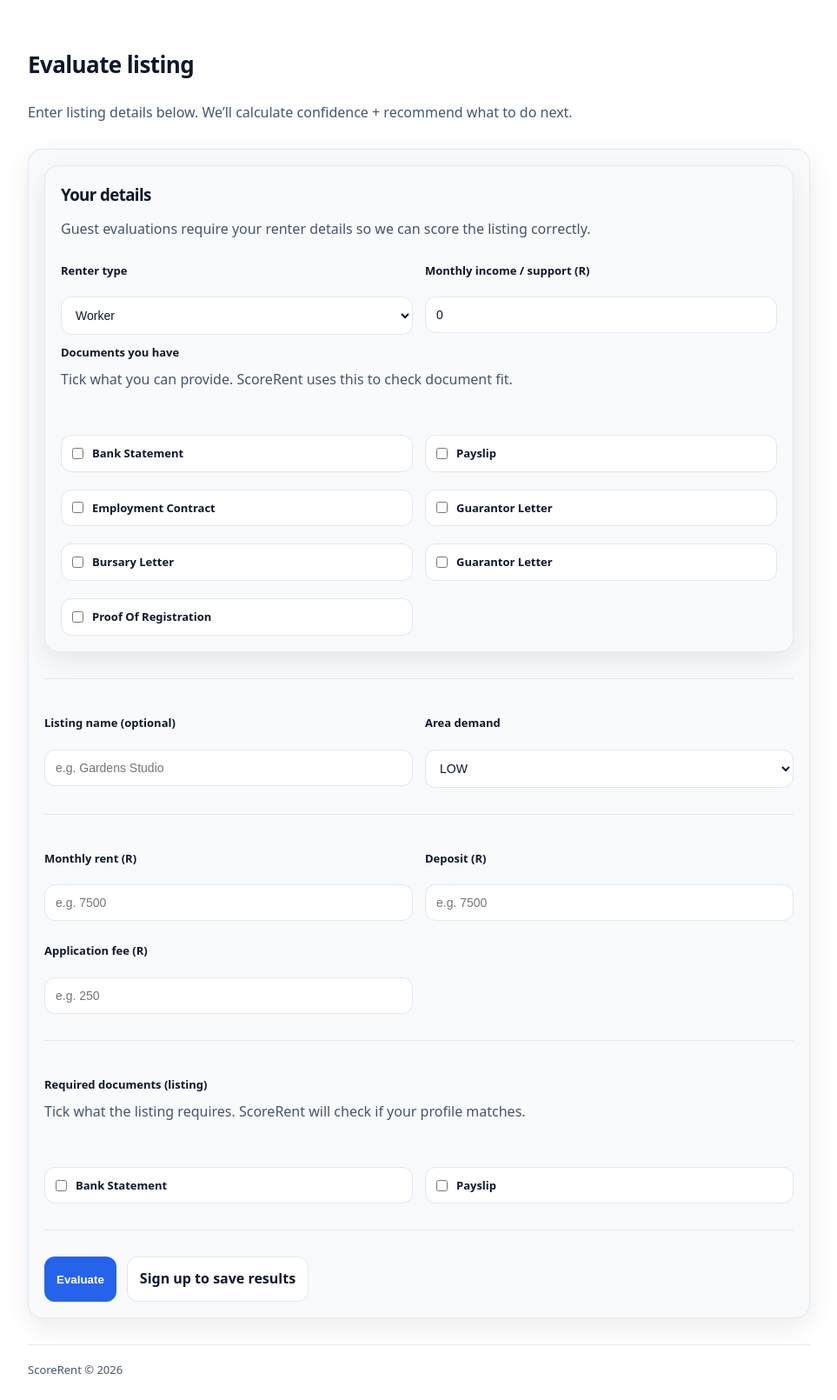
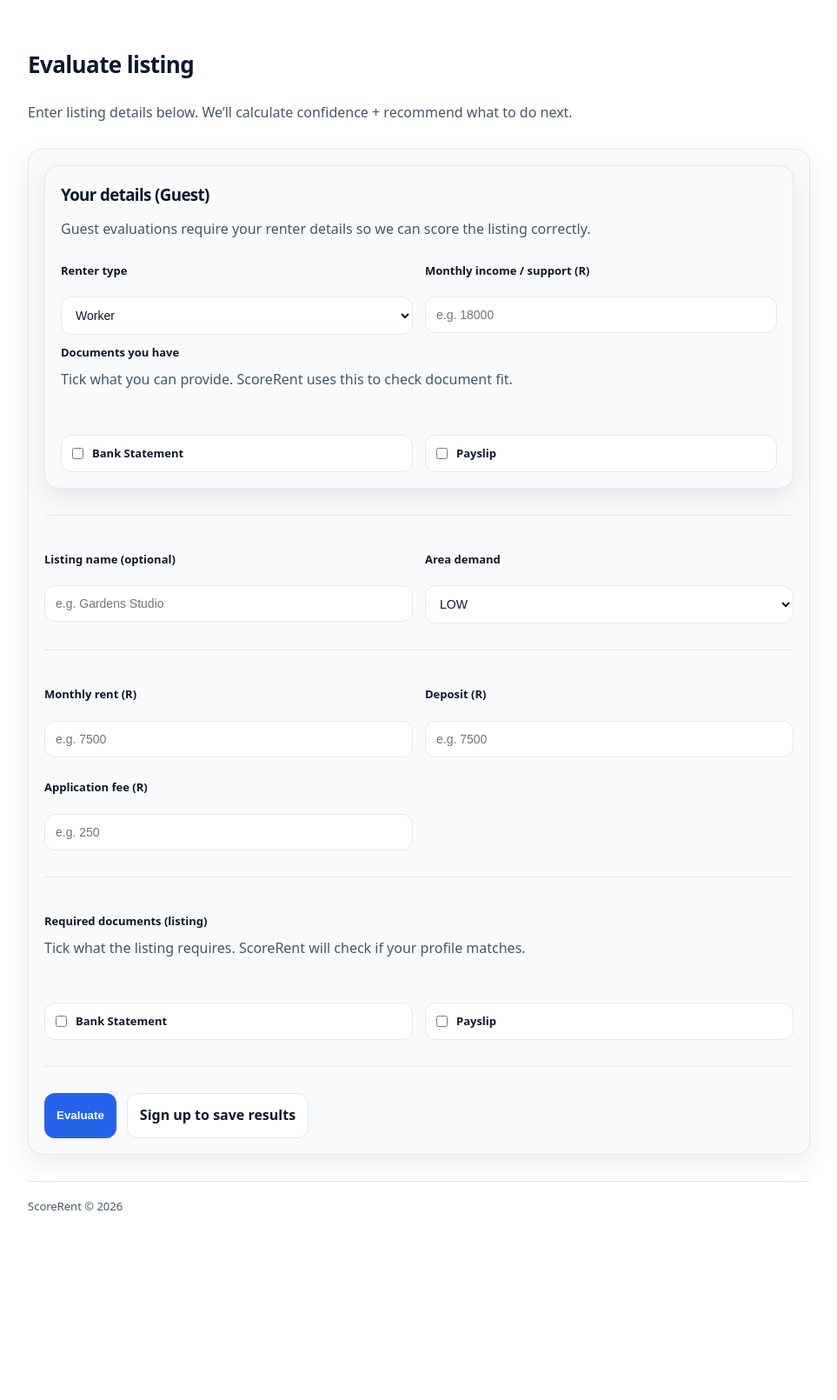
Before and after one commit to nonluthando/ScoreRent, a FastAPI app: page /evaluate in a window 1280 px wide. Shown: the part 86-1696 px from the top of the page at 87% size, without its empty margins (158-1121 px from the left). After the commit the page ends 1478 px from the top, so only its background shows below. Run offline with FastAPI, Linux system fonts and the light colour scheme.

Commit message:
evaluate.html - Fix guest evaluation form document sections and student visibility rules

```diff
--- a/templates/evaluate.html
+++ b/templates/evaluate.html
@@ -9,112 +9,88 @@
 
   <form method="post" class="card stack">
 
-    <!-- =======================
-         RENTER DETAILS (Always visible)
-         ======================= -->
+    {% if not user %}
       <div class="card">
-      <h3>Your details</h3>
-
-      {% if user %}
-        <p class="muted">
-          You’re logged in. These values are prefilled from your profile, but you can change them for this evaluation.
-        </p>
-      {% else %}
-        <p class="muted">
-          Guest evaluations require your renter details so we can score the listing correctly.
-        </p>
-      {% endif %}
+        <h3>Your details (Guest)</h3>
+        <p class="muted">Guest evaluations require your renter details so we can score the listing correctly.</p>
 
         <div class="grid-2">
           <div class="stack">
             <label>Renter type</label>
-
-          <select name="guest_renter_type" id="renter_type_select">
-            <option value="worker" {% if renter_type == "worker" %}selected{% endif %}>Worker</option>
-            <option value="new_professional" {% if renter_type == "new_professional" %}selected{% endif %}>New professional</option>
-            <option value="student" {% if renter_type == "student" %}selected{% endif %}>Student</option>
+            <select name="guest_renter_type" id="guest_renter_type">
+              <option value="worker">Worker</option>
+              <option value="new_professional">New professional</option>
+              <option value="student">Student</option>
             </select>
           </div>
 
           <div class="stack">
             <label>Monthly income / support (R)</label>
-          <input
-            name="guest_monthly_income"
-            type="number"
-            min="0"
-            placeholder="e.g. 18000"
-            value="{{ monthly_income or 0 }}"
-          />
+            <input name="guest_monthly_income" type="number" min="0" placeholder="e.g. 18000" />
           </div>
         </div>
 
-      <!-- bursary -->
         <div class="stack" id="bursary_block" style="display:none;">
           <label>Are you a bursary student?</label>
-        <select name="student_is_bursary" id="bursary_select">
-          <option value="no" {% if not is_bursary_student %}selected{% endif %}>No</option>
-          <option value="yes" {% if is_bursary_student %}selected{% endif %}>Yes</option>
+          <select name="student_is_bursary" id="student_is_bursary">
+            <option value="no" selected>No</option>
+            <option value="yes">Yes</option>
           </select>
           <p class="muted small" style="margin-top:-6px;">
-          This helps ScoreRent choose the correct student rules.
+            This helps ScoreRent choose the correct student evaluation rules.
           </p>
         </div>
 
-      <!-- renter docs -->
         <div class="stack">
           <label>Documents you have</label>
           <p class="muted" style="margin-top:-6px;">
             Tick what you can provide. ScoreRent uses this to check document fit.
           </p>
 
-        <div class="checkbox-group">
+          <!-- Worker docs -->
+          <div class="checkbox-group" id="docs_worker" style="display:none;">
             {% for doc in (doc_clusters["worker"] | sort) %}
               <label class="checkbox">
-              <input
-                type="checkbox"
-                name="guest_renter_docs"
-                value="{{ doc }}"
-                {% if doc in renter_docs %}checked{% endif %}
-              />
+                <input type="checkbox" name="guest_renter_docs" value="{{ doc }}" />
+                <span>{{ doc.replace("_", " ").title() }}</span>
+              </label>
+            {% endfor %}
+          </div>
+
+          <!-- New professional docs -->
+          <div class="checkbox-group" id="docs_new_professional" style="display:none;">
+            {% for doc in (doc_clusters["new_professional"] | sort) %}
+              <label class="checkbox">
+                <input type="checkbox" name="guest_renter_docs" value="{{ doc }}" />
+                <span>{{ doc.replace("_", " ").title() }}</span>
+              </label>
+            {% endfor %}
+          </div>
+
+          <!-- Student docs -->
+          <div class="checkbox-group" id="docs_student" style="display:none;">
+            {% for doc in (doc_clusters["student"] | sort) %}
+              <label class="checkbox">
+                <input type="checkbox" name="guest_renter_docs" value="{{ doc }}" />
                 <span>{{ doc.replace("_", " ").title() }}</span>
               </label>
             {% endfor %}
 
-          {% for doc in (doc_clusters["new_professional"] | sort) %}
             <label class="checkbox">
-              <input
-                type="checkbox"
-                name="guest_renter_docs"
-                value="{{ doc }}"
-                {% if doc in renter_docs %}checked{% endif %}
-              />
-              <span>{{ doc.replace("_", " ").title() }}</span>
+              <input type="checkbox" name="guest_renter_docs" value="guarantor_payslip" />
+              <span>Guarantor Payslip</span>
             </label>
-          {% endfor %}
 
-          {% for doc in (doc_clusters["student"] | sort) %}
             <label class="checkbox">
-              <input
-                type="checkbox"
-                name="guest_renter_docs"
-                value="{{ doc }}"
-                {% if doc in renter_docs %}checked{% endif %}
-              />
-              <span>{{ doc.replace("_", " ").title() }}</span>
+              <input type="checkbox" name="guest_renter_docs" value="guarantor_bank_statement" />
+              <span>Guarantor Bank Statement</span>
             </label>
-          {% endfor %}
           </div>
         </div>
 
-      <!-- guarantor -->
         <div class="stack" id="guarantor_block" style="display:none;">
           <label>Guarantor monthly income (R) (optional)</label>
-        <input
-          name="guest_guarantor_monthly_income"
-          type="number"
-          min="0"
-          placeholder="e.g. 25000"
-        />
+          <input name="guest_guarantor_monthly_income" type="number" min="0" placeholder="e.g. 25000" />
           <p class="muted small" style="margin-top:-6px;">
             Only needed for non-bursary student evaluations.
           </p>
@@ -122,10 +98,8 @@
       </div>
 
       <hr />
+    {% endif %}
 
-    <!-- =======================
-         LISTING DETAILS
-         ======================= -->
     <div class="grid-2">
       <div class="stack">
         <label>Listing name (optional)</label>
@@ -185,33 +159,64 @@
 
     <div class="actions">
       <button class="btn" type="submit">Evaluate</button>
-
       {% if not user %}
         <a class="btn secondary" href="/signup">Sign up to save results</a>
       {% endif %}
     </div>
-
   </form>
 </section>
 
+{% if not user %}
 <script>
-  const renterTypeSelect = document.getElementById("renter_type_select");
+  const renterTypeSelect = document.getElementById("guest_renter_type");
   const bursaryBlock = document.getElementById("bursary_block");
-  const bursarySelect = document.getElementById("bursary_select");
+  const bursarySelect = document.getElementById("student_is_bursary");
+
   const guarantorBlock = document.getElementById("guarantor_block");
 
-  function updateVisibility() {
-    const isStudent = renterTypeSelect && renterTypeSelect.value === "student";
-    const bursary = bursarySelect && bursarySelect.value === "yes";
+  const docsWorker = document.getElementById("docs_worker");
+  const docsNewPro = document.getElementById("docs_new_professional");
+  const docsStudent = document.getElementById("docs_student");
 
-    if (bursaryBlock) bursaryBlock.style.display = isStudent ? "block" : "none";
-    if (guarantorBlock) guarantorBlock.style.display = (isStudent && !bursary) ? "block" : "none";
+  function showOnlyDocs(type) {
+    if (!docsWorker || !docsNewPro || !docsStudent) return;
+
+    docsWorker.style.display = (type === "worker") ? "grid" : "none";
+    docsNewPro.style.display = (type === "new_professional") ? "grid" : "none";
+    docsStudent.style.display = (type === "student") ? "grid" : "none";
   }
 
-  if (renterTypeSelect) renterTypeSelect.addEventListener("change", updateVisibility);
-  if (bursarySelect) bursarySelect.addEventListener("change", updateVisibility);
+  function updateGuarantorVisibility() {
+    if (!guarantorBlock) return;
+    const renterType = renterTypeSelect ? renterTypeSelect.value : "worker";
+    const bursary = bursarySelect ? bursarySelect.value : "no";
 
-  updateVisibility();
+    const shouldShow = (renterType === "student" && bursary === "no");
+    guarantorBlock.style.display = shouldShow ? "block" : "none";
+  }
+
+  function updateGuestUI() {
+    if (!renterTypeSelect) return;
+    const type = renterTypeSelect.value;
+
+    if (bursaryBlock) {
+      bursaryBlock.style.display = (type === "student") ? "block" : "none";
+    }
+
+    showOnlyDocs(type);
+    updateGuarantorVisibility();
+  }
+
+  if (renterTypeSelect) {
+    renterTypeSelect.addEventListener("change", updateGuestUI);
+  }
+
+  if (bursarySelect) {
+    bursarySelect.addEventListener("change", updateGuarantorVisibility);
+  }
+
+  updateGuestUI();
 </script>
+{% endif %}
 
 {% endblock %}
```
Lines whose indentation alone changed are shown as unchanged.
